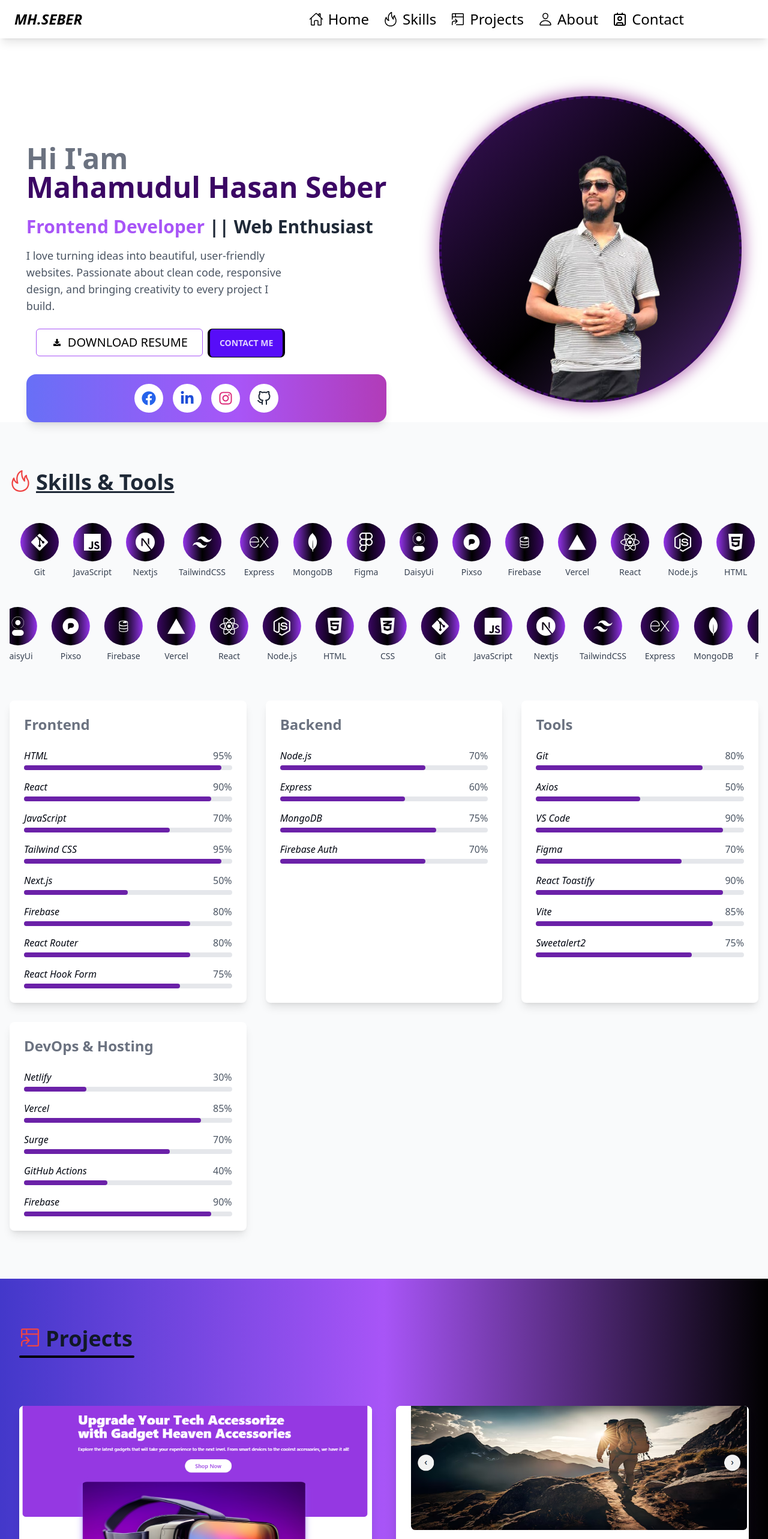
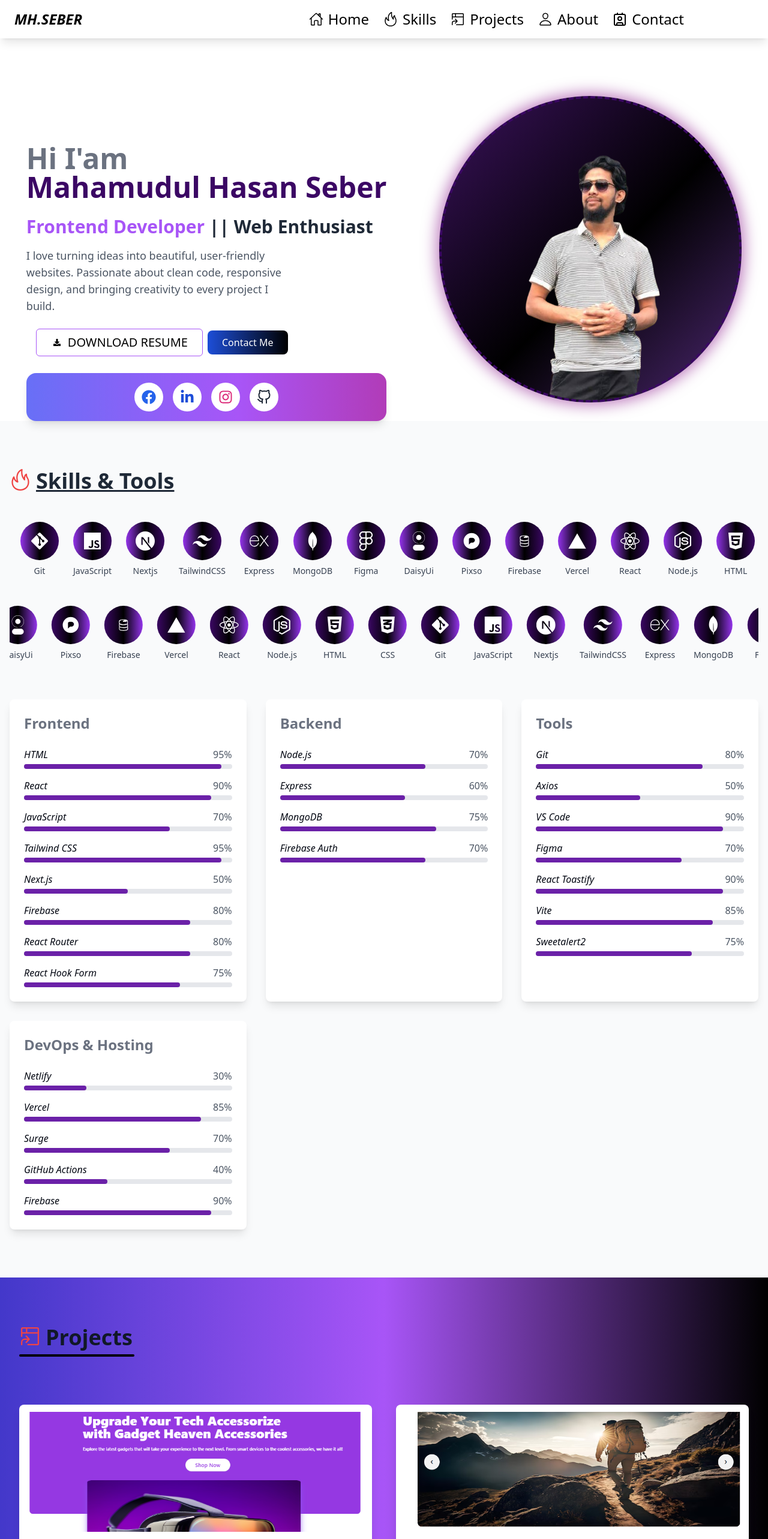
Before and after one commit to mhseber/MH-Portfolio, a React (Vite) app: page / in a window 1280 px wide. Shown: the top 2566 px of the page at 60% size. Built offline with nearby package versions, Linux system fonts and the light colour scheme.

Commit message:
I've fixed the code for the all Buttons

```diff
--- a/src/Pages/Contact.jsx
+++ b/src/Pages/Contact.jsx
@@ -139,10 +139,10 @@ const Contact = () => {
             whileHover={{ scale: 1.05 }}
             whileTap={{ scale: 0.95 }}
             type="submit"
-            className="inline-flex items-center px-6 py-3 text-white transition-colors bg-blue-600 rounded-lg hover:bg-blue-700"
+            className="inline-flex items-center px-6 py-3 text-white transition-colors bg-gradient-to-r from-blue-700 to-black"
             disabled={status === "sending"}
           >
-            <Send className="w-5 h-5 mr-2" />
+            <Send className="w-5 h-5 mr-2 " />
             {status === "sending" ? "Sending..." : "Send Message"}
           </motion.button>
 
--- a/src/Pages/MHIntro.jsx
+++ b/src/Pages/MHIntro.jsx
@@ -40,15 +40,15 @@ const MHIntro = () => {
             }}
             className="relative px-6 py-2 overflow-hidden text-sm text-black border border-purple-500 rounded-md sm:text-base md:text-lg lg:text-xl group"
           >
-            <span className="relative z-10 flex">
+            <span className="relative z-10 flex hover:text-white">
               <FaDownload className="pt-2 mr-2" />
               DOWNLOAD RESUME
             </span>
-            <span className="absolute top-0 left-0 z-0 w-full h-full transition-all duration-700 ease-in-out opacity-0 bg-gradient-to-r from-purple-700 via-pink-500 to-black group-hover:opacity-100"></span>
+            <span className="absolute top-0 left-0 z-0 w-full h-full transition-all duration-700 ease-in-out opacity-0 bg-gradient-to-r from-blue-700 to-black group-hover:opacity-100"></span>
           </button>
 
           <a href="#contact">
-            <button className="border-l-4 border-r-4 border-black btn btn-soft btn-primary">
+            <button className="bg-gradient-to-r from-blue-700  to-black text-white px-6 py-2 rounded-lg hover:bg-[#6600CC] transition">
               Contact Me
             </button>
           </a>
--- a/src/Pages/Projects.jsx
+++ b/src/Pages/Projects.jsx
@@ -1,93 +1,3 @@
-// import { GoProjectSymlink } from "react-icons/go";
-// import project1 from "../assets/projects 1.PNG";
-// import project2 from "../assets/projects 2.PNG";
-// import project3 from "../assets/projects 3.PNG";
-// import project4 from "../assets/projects 4.PNG";
-
-// const projects = [
-//   {
-//     id: 1,
-//     title: "Gadget Heaven",
-//     image: project1,
-//     brief: "",
-//     description: "",
-//     technologies: ["React", "tailwindCSS", "Firebase"],
-//     liveLink: "https://useful-mhsebermeeting.surge.sh/",
-//     githubLink: "https://github.com/mhseber/Gadget-Heaven",
-//     challenges: "",
-//     improvements: "",
-//   },
-//   {
-//     id: 2,
-//     title: "ECO Tr@vel",
-//     image: project2,
-//     brief: "",
-//     description: "",
-//     technologies: ["React", "tailwindCSS", "NodeJs", "Firebase"],
-//     liveLink: "https://eco-travel-72b99.web.app/",
-//     githubLink: "https://github.com/mhseber/Assignment-9",
-//     challenges: "",
-//     improvements: "",
-//   },
-//   {
-//     id: 3,
-//     title: "ProHand",
-//     image: project3,
-//     brief: "",
-//     description: "",
-//     technologies: ["React", "tailwindCSS", "NodeJs", "Firebase"],
-//     liveLink: "https://prohand-f1b91.web.app/",
-//     githubLink: "https://github.com/mhseber/ProHand-client",
-//     challenges: "",
-//     improvements: "",
-//   },
-//   {
-//     id: 4,
-//     title: "Peddy",
-//     image: project4,
-//     brief: "",
-//     description: "",
-//     technologies: ["HTML", "CSS"],
-//     liveLink: "https://voiceless-teeth.surge.sh/",
-//     githubLink: "https://github.com/mhseber/Assignment-5",
-//     challenges: "",
-//     improvements: "",
-//   },
-// ];
-// const Projects = () => {
-//   return (
-//     <div id="projects">
-//       <h1
-//         id="projects"
-//         className="flex gap-2 pl-5 mb-12 text-4xl font-semibold underline"
-//       >
-//         <GoProjectSymlink className="text-red-500" />
-//         Projects
-//       </h1>
-//       {/* Projects Section */}
-//       <section>
-//         <div className="shadow-sm card bg-base-100 w-96">
-//           <figure>
-//             <img src={project1} alt="project" />
-//           </figure>
-//           <div className="card-body">
-//             <h2 className="card-title">Card Title</h2>
-//             <p>
-//               A card component has a figure, a body part, and inside body there
-//               are title and actions parts
-//             </p>
-//             <div className="justify-end card-actions">
-//               <button className="btn btn-primary">Buy Now</button>
-//             </div>
-//           </div>
-//         </div>
-//       </section>
-//     </div>
-//   );
-// };
-
-// export default Projects;
-
 import { useEffect, useRef, useState } from "react";
 import { motion, AnimatePresence, useScroll } from "framer-motion";
 import { GoProjectSymlink } from "react-icons/go";
@@ -154,7 +64,7 @@ const projects = [
       "Buy your favorite pets and explore detailed information about pet care and maintenance.",
     description:
       "Peddy is an online platform where pet lovers can easily find and purchase a wide variety of pets, including cats, dogs, birds, and more. We also offer rich educational content about pet health, grooming, training, and daily care to help you become the best pet owner possible. Our goal is to build a trusted pet community where love for animals thrives.",
-    technologies: ["Vue.js", "Firebase", "Tailwind CSS"],
+    technologies: ["NodeJs", "DaisyUi", "Firebase", "Tailwind CSS"],
     challenges:
       "Managing real-time inventory updates for pets, ensuring secure online transactions, and providing accurate, up-to-date pet care information were some key challenges.",
     improvements:
@@ -215,7 +125,7 @@ const Projects = () => {
               <img
                 src={project.image}
                 alt={project.title}
-                className="object-cover w-full h-56"
+                className="object-cover w-full h-56 p-3 rounded-lg"
               />
               <div className="p-5 space-y-3">
                 <h3 className="text-2xl font-bold text-gray-900">
@@ -288,7 +198,7 @@ const Projects = () => {
                       {selectedProject.technologies.map((tech) => (
                         <span
                           key={tech}
-                          className="px-3 py-1 text-sm text-gray-500 bg-gray-200 rounded-full"
+                          className="px-3 py-1 mt-3 text-sm text-gray-500 bg-gray-200 rounded-full"
                         >
                           {tech}
                         </span>
@@ -313,12 +223,12 @@ const Projects = () => {
                   </div>
                 </div>
 
-                <div className="flex gap-4 mt-6">
+                <div className="flex gap-4 mt-6 ">
                   <a
                     href={selectedProject.liveLink}
                     target="_blank"
                     rel="noopener noreferrer"
-                    className="flex items-center gap-2 px-4 py-2 text-white transition bg-blue-500 rounded hover:bg-blue-600"
+                    className="flex items-center gap-2 px-4 py-2 text-white transition rounded bg-gradient-to-r from-blue-700 to-black"
                   >
                     <ExternalLink size={18} /> Live Demo
                   </a>
```
Also changed, not shown: src/assets/projects 4.PNG.
